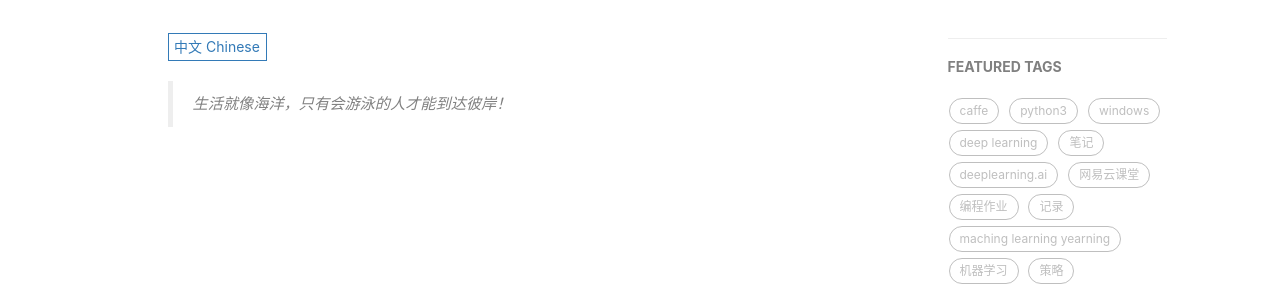
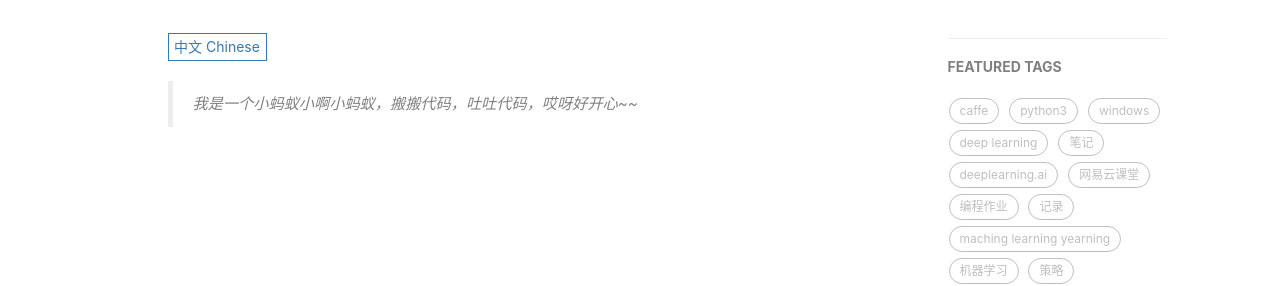
Before and after one commit to AlbertHG/alberthg.github.io, a Jekyll site: the page built from about.html, in a window 1280 px wide. Shown: the part 420-706 px from the top of the page. Built offline with Jekyll 4.4.1, drawn with Linux system fonts in a browser that asks for light colours; nearby versions of some CDN libraries; comment, search, counter and statistics services are not loaded.

Commit message:
update license

```diff
--- a/_includes/about/zh.md
+++ b/_includes/about/zh.md
@@ -1 +1 @@
-> 生活就像海洋，只有会游泳的人才能到达彼岸！
+> 我是一个小蚂蚁小啊小蚂蚁，搬搬代码，吐吐代码，哎呀好开心~~
--- a/_layouts/post.html
+++ b/_layouts/post.html
@@ -70,7 +70,7 @@
 
 				{{ content }}
 
-
+                <br />
                 <center>
                     <a rel="license" href="http://creativecommons.org/licenses/by-nc-sa/4.0/">
                         <img alt="知识共享许可协议" style="border-width:0" src="https://i.creativecommons.org/l/by-nc-sa/4.0/88x31.png" />
```
